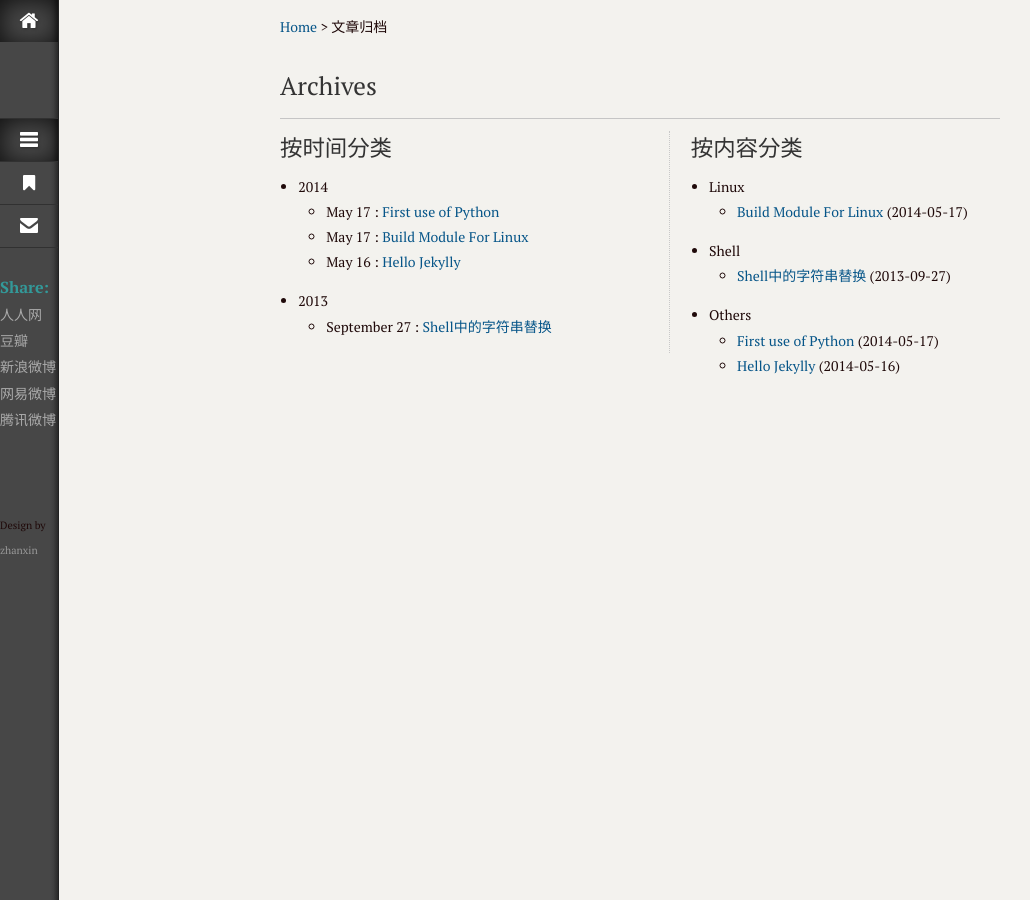
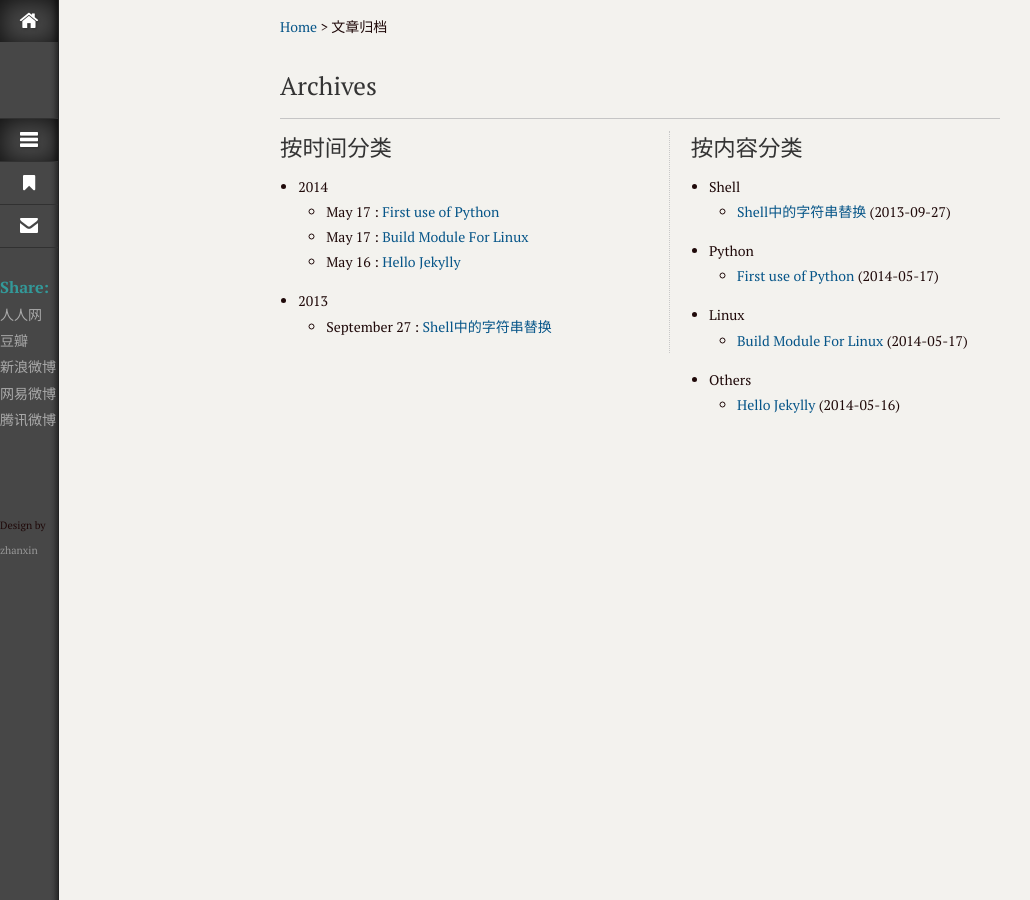
Before and after one commit to xiaoqshou/xuyongjiande.github.io, a Jekyll site: the page built from archives.html, in a window 1280 px wide. Shown: the whole page, without its empty margins (0-1030 px from the left). Built offline with Jekyll 4.4.1, drawn with Linux system fonts in a browser that asks for light colours; Markdown is read by kramdown in place of the engine named in the settings; some of the changed lines change nothing that is shown.

Commit message:
add article's classifications

```diff
--- a/_config.yml
+++ b/_config.yml
@@ -14,13 +14,22 @@
 
 #文章分类
 classification:
-    - name: Git
     - name: C
     - name: C++
+    - name: Java
+    - name: Shell
+    - name: Python
+    - name: Ruby
+    - name: Perl
+    - name: JavaScript
+
     - name: Linux
-    - name: Shell
+    - name: Git
     - name: Vim
+    - name: Markdown
+
     - name: Algorithm
+    - name: Bug
 
 #菜单配置
 nav:
```
